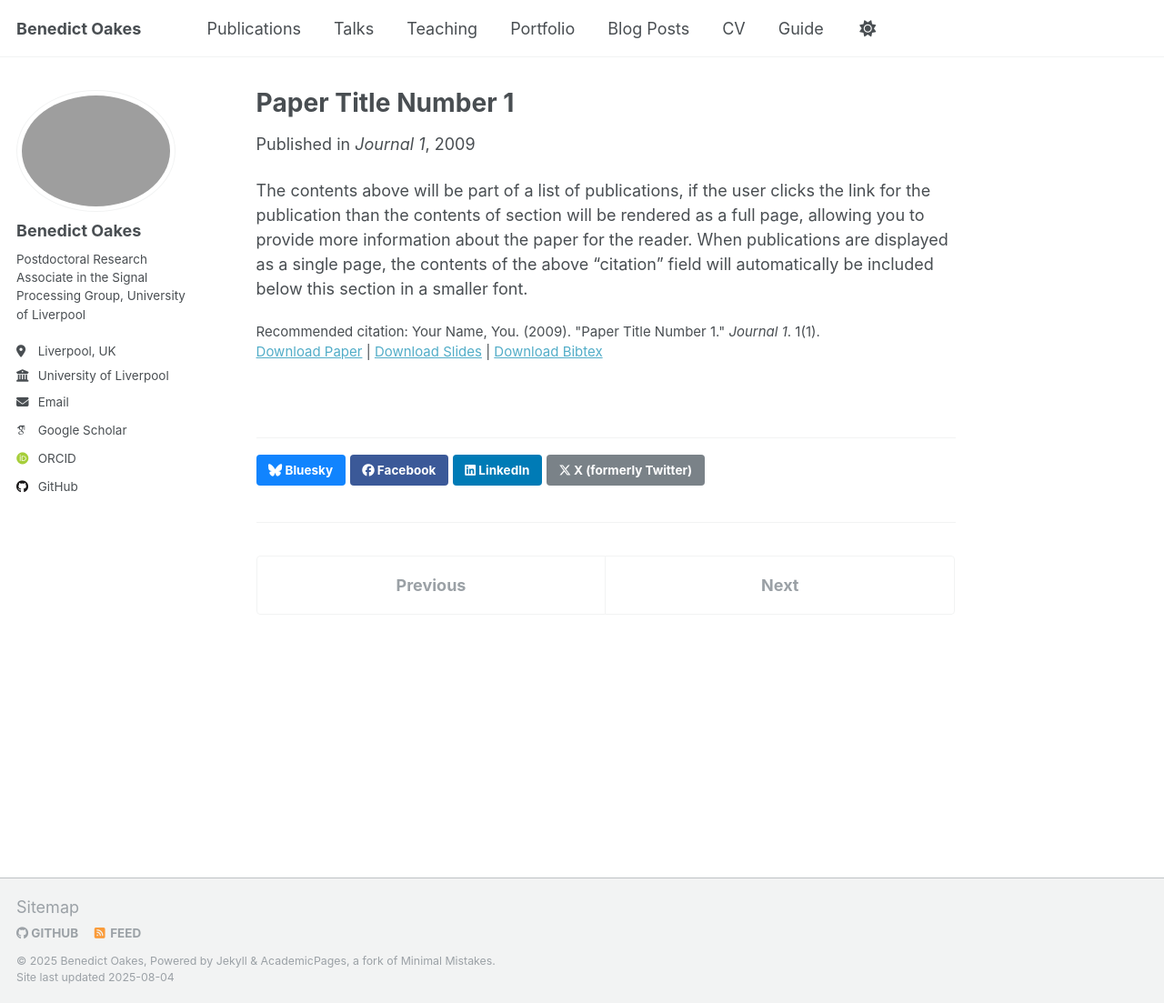
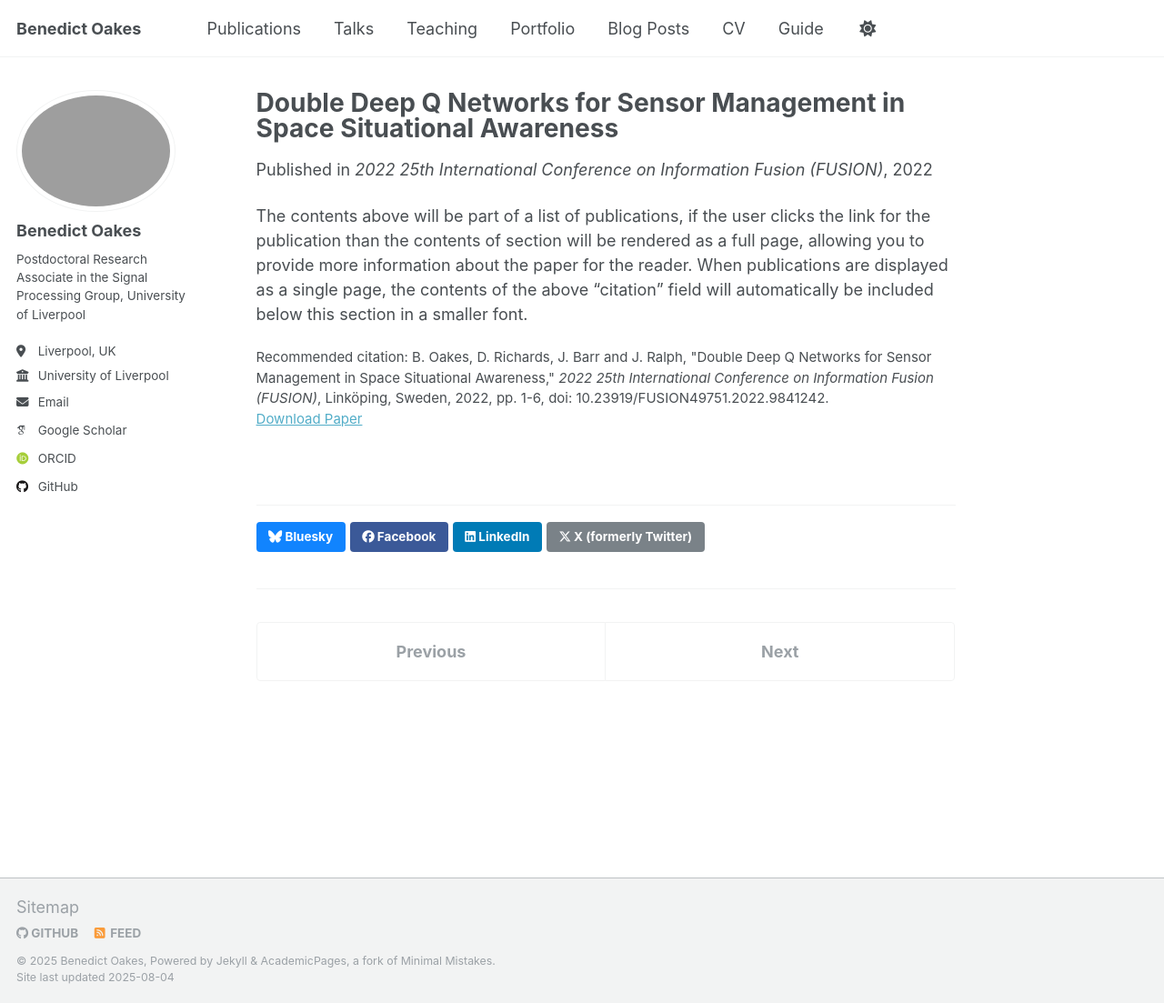
Before and after one commit to sgboakes/sgboakes.github.io, a Jekyll site: the page built from _publications/2009-10-01-paper-title-number-1.md, in a window 1280 px wide and 1103 px high. Shown: the whole window at 91% size. Built offline with Jekyll 4.4.1, drawn with Linux system fonts in a browser that asks for light colours; some web fonts are replaced; a script that is not in the unit is left out.

Commit message:
Updating papers

```diff
--- a/_publications/2009-10-01-paper-title-number-1.md
+++ b/_publications/2009-10-01-paper-title-number-1.md
@@ -1,14 +1,14 @@
 ---
-title: "Paper Title Number 1"
+title: "Double Deep Q Networks for Sensor Management in Space Situational Awareness"
 collection: publications
-category: manuscripts
-permalink: /publication/2009-10-01-paper-title-number-1
-excerpt: 'This paper is about the number 1. The number 2 is left for future work.'
-date: 2009-10-01
-venue: 'Journal 1'
-slidesurl: 'http://academicpages.github.io/files/slides1.pdf'
-paperurl: 'http://academicpages.github.io/files/paper1.pdf'
-bibtexurl: 'http://academicpages.github.io/files/bibtex1.bib'
-citation: 'Your Name, You. (2009). &quot;Paper Title Number 1.&quot; <i>Journal 1</i>. 1(1).'
+category: conferences
+permalink: /publication/2022-ddqn-for-ssa
+excerpt: 'We present a novel Double Deep Q Network (DDQN) application to a sensor management problem in space situational awareness (SSA). Frequent launches of satellites into Earth orbit pose a significant sensor management challenge, whereby a limited number of sensors are required to detect and track an increasing number of objects. In this paper, we demonstrate the use of reinforcement learning to develop a sensor management policy for SSA. We simulate a controllable Earth-based telescope, which is trained to maximise the number of satellites tracked using an extended Kalman filter. The estimated state covariance matrices for satellites observed under the DDQN policy are greatly reduced compared to those generated by an alternate (random) policy. This work provides the basis for further advancements and motivates the use of reinforcement learning for SSA.'
+date: 2022-07-04
+venue: '2022 25th International Conference on Information Fusion (FUSION)'
+# slidesurl: 'http://academicpages.github.io/files/slides1.pdf'
+paperurl: 'https://ieeexplore.ieee.org/abstract/document/9841242/'
+# bibtexurl: 'http://academicpages.github.io/files/bibtex1.bib'
+citation: 'B. Oakes, D. Richards, J. Barr and J. Ralph, "Double Deep Q Networks for Sensor Management in Space Situational Awareness," <i>2022 25th International Conference on Information Fusion (FUSION)</i>, Linköping, Sweden, 2022, pp. 1-6, doi: 10.23919/FUSION49751.2022.9841242.'
 ---
 The contents above will be part of a list of publications, if the user clicks the link for the publication than the contents of section will be rendered as a full page, allowing you to provide more information about the paper for the reader. When publications are displayed as a single page, the contents of the above "citation" field will automatically be included below this section in a smaller font.
```
Also changed, not shown: _publications/2010-10-01-paper-title-number-2.md (+9 -9 lines), _publications/2015-10-01-paper-title-number-3.md (+9 -9 lines), _publications/2024-02-17-paper-title-number-4.md (deleted, +0 -13 lines), _publications/2025-06-08-paper-title-number-5.md (deleted, +0 -13 lines), 13 other files.
